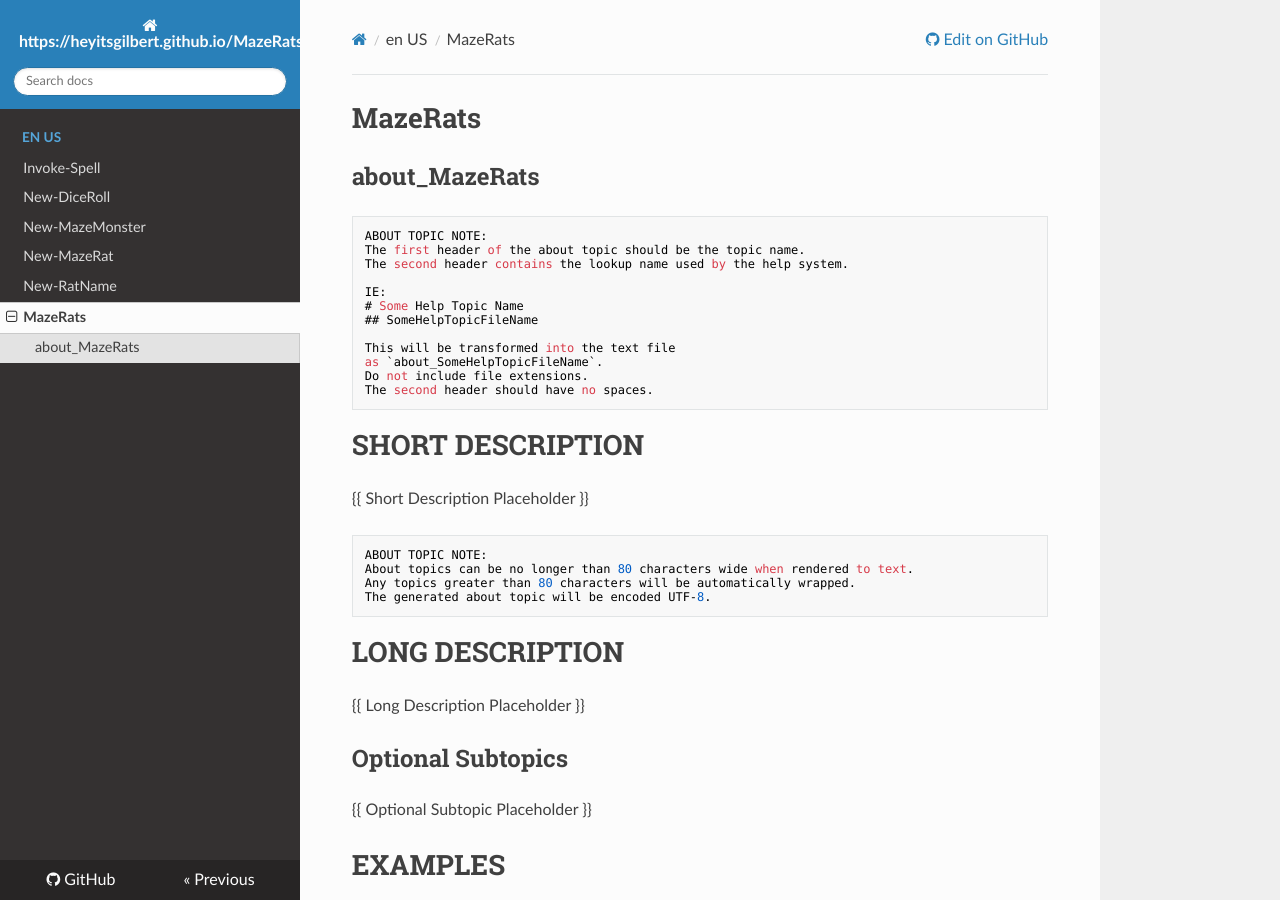
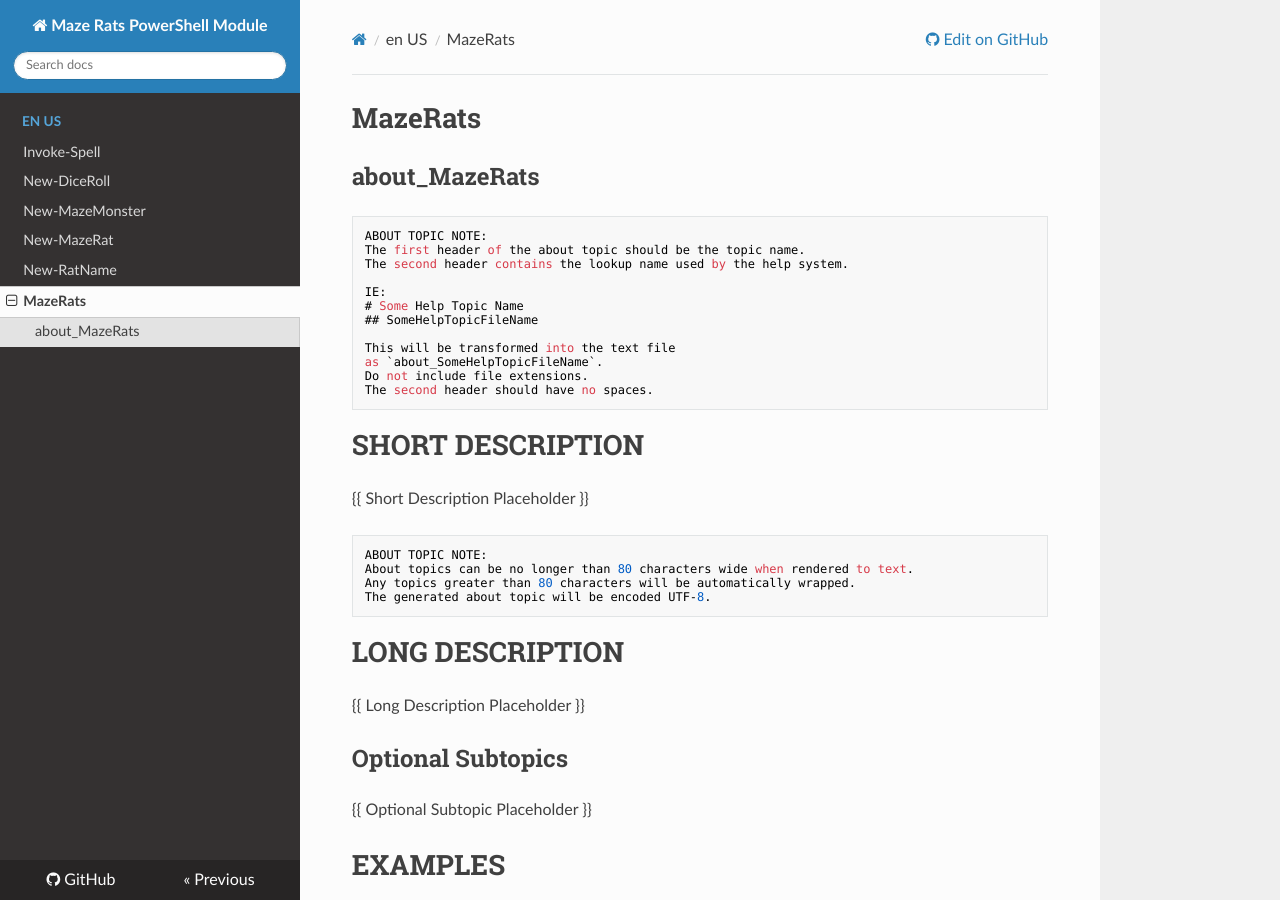
Before and after one commit to HeyItsGilbert/MazeRats, an MkDocs documentation site: the page built from docs/en-US/about_MazeRats.help.md, in a window 1280 px wide and 900 px high. Built offline with MkDocs 1.6.1, drawn with Linux system fonts in a browser that asks for light colours; nearby versions of some CDN libraries.

Commit message:
Remove unneeded test that was failing + mkdocs

```diff
--- a/mkdocs.yml
+++ b/mkdocs.yml
@@ -1,3 +1,4 @@
-site_name: https://heyitsgilbert.github.io/MazeRats/
+site_name: "Maze Rats PowerShell Module"
+site_url: https://heyitsgilbert.github.io/MazeRats/
 repo_url: https://github.com/HeyItsGilbert/MazeRats
 theme: readthedocs
```
Also changed, not shown: 1 other file.
